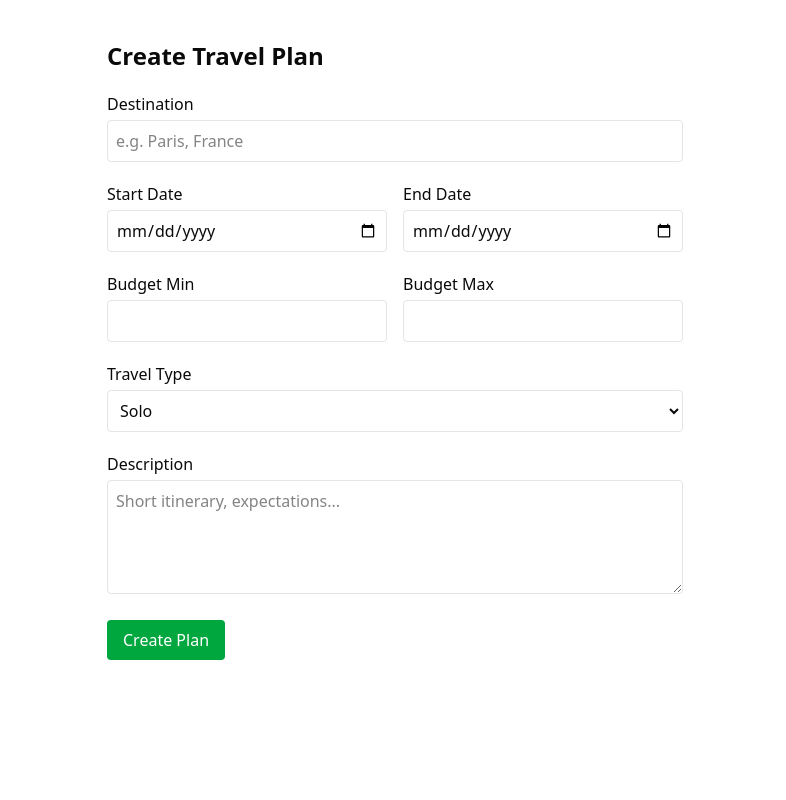
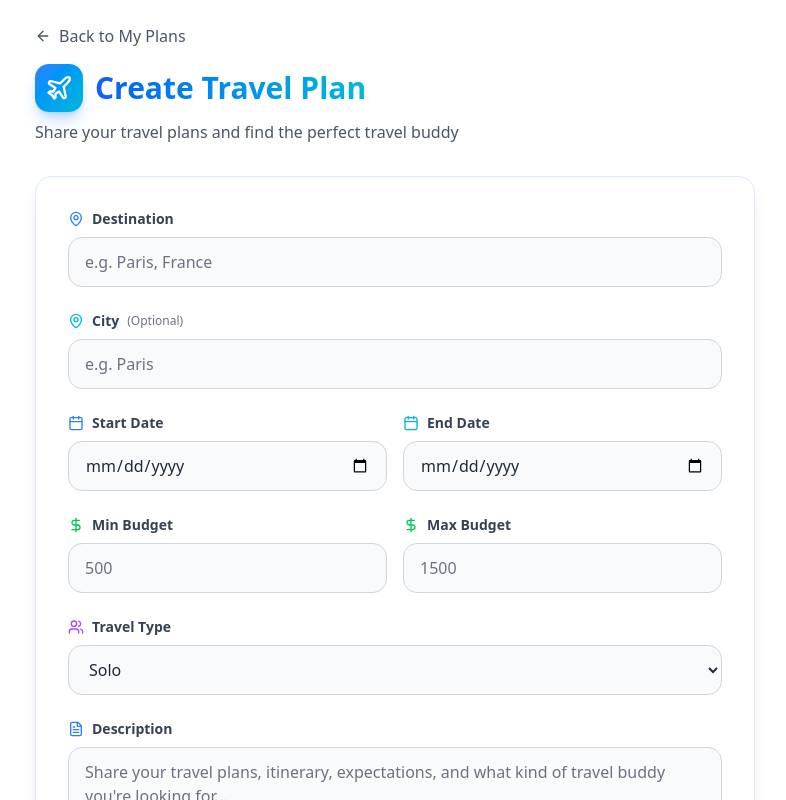
Before and after one commit to tanveer19/L2-B5-Assignment-8, a Next.js app: page /user/add-plan in a window 1280 px wide. Shown: the top 800 px of the page, without its empty margins (245-1031 px from the left). Built offline with nearby package versions, Linux system fonts and the light colour scheme.

Commit message:
Create Travel Plan update

```diff
--- a/src/app/(dashboardLayout)/user/add-plan/page.tsx
+++ b/src/app/(dashboardLayout)/user/add-plan/page.tsx
@@ -2,16 +2,28 @@
 
 import { useState } from "react";
 import { useRouter } from "next/navigation";
+import {
+  Plane,
+  MapPin,
+  Calendar,
+  DollarSign,
+  Users,
+  FileText,
+  Sparkles,
+  ArrowLeft,
+} from "lucide-react";
+import Link from "next/link";
 
 export default function AddTravelPlanPage() {
   const router = useRouter();
 
   const [destination, setDestination] = useState("");
+  const [city, setCity] = useState("");
   const [startDate, setStartDate] = useState("");
   const [endDate, setEndDate] = useState("");
   const [budgetMin, setBudgetMin] = useState("");
   const [budgetMax, setBudgetMax] = useState("");
-  const [travelType, setTravelType] = useState("Solo");
+  const [travelType, setTravelType] = useState("SOLO");
   const [description, setDescription] = useState("");
 
   const [loading, setLoading] = useState(false);
@@ -31,11 +43,12 @@ export default function AddTravelPlanPage() {
         },
         body: JSON.stringify({
           destination,
+          city: city || undefined,
           startDate,
           endDate,
           minBudget: Number(budgetMin) || undefined,
           maxBudget: Number(budgetMax) || undefined,
-          travelType: travelType.toUpperCase(), // SOLO, FAMILY, FRIENDS
+          travelType,
           description,
           visibility: "PUBLIC",
         }),
@@ -58,30 +71,85 @@ export default function AddTravelPlanPage() {
   };
 
   return (
-    <div className="max-w-xl mx-auto mt-10">
-      <h1 className="text-2xl font-semibold mb-5">Create Travel Plan</h1>
+    <div className="max-w-3xl mx-auto p-6">
+      {/* Header */}
+      <div className="mb-8">
+        <Link
+          href="/user/my-plans"
+          className="inline-flex items-center gap-2 text-gray-600 dark:text-gray-400 hover:text-blue-600 dark:hover:text-cyan-400 transition-colors mb-4"
+        >
+          <ArrowLeft className="w-4 h-4" />
+          Back to My Plans
+        </Link>
 
-      {errMsg && <p className="text-red-600 mb-3">{errMsg}</p>}
+        <div className="flex items-center gap-3 mb-2">
+          <div className="p-2.5 rounded-xl bg-gradient-to-br from-blue-500 to-cyan-500 shadow-lg shadow-blue-500/30">
+            <Plane className="w-7 h-7 text-white" />
+          </div>
+          <h1 className="text-3xl font-bold bg-gradient-to-r from-blue-600 to-cyan-500 bg-clip-text text-transparent">
+            Create Travel Plan
+          </h1>
+        </div>
+        <p className="text-gray-600 dark:text-gray-400">
+          Share your travel plans and find the perfect travel buddy
+        </p>
+      </div>
 
-      <form onSubmit={handleSubmit} className="space-y-5">
+      {errMsg && (
+        <div className="mb-6 p-4 bg-red-50 dark:bg-red-900/20 border border-red-200 dark:border-red-800 rounded-xl text-red-600 dark:text-red-400 flex items-start gap-3">
+          <div className="mt-0.5">⚠️</div>
+          <div>{errMsg}</div>
+        </div>
+      )}
+
+      <form
+        onSubmit={handleSubmit}
+        className="bg-white dark:bg-gray-900 border border-blue-100 dark:border-gray-700 rounded-2xl shadow-lg p-8 space-y-6"
+      >
+        {/* Destination */}
         <div>
-          <label className="block mb-1">Destination</label>
+          <label className="flex items-center gap-2 text-sm font-semibold text-gray-700 dark:text-gray-300 mb-2">
+            <MapPin className="w-4 h-4 text-blue-500" />
+            Destination
+          </label>
           <input
             type="text"
             placeholder="e.g. Paris, France"
-            className="border p-2 w-full rounded"
+            className="w-full px-4 py-3 bg-gray-50 dark:bg-gray-800 border border-gray-300 dark:border-gray-600 rounded-xl text-gray-800 dark:text-gray-200 placeholder-gray-500 focus:outline-none focus:border-blue-500 focus:ring-2 focus:ring-blue-500/20 transition-all"
             value={destination}
             onChange={(e) => setDestination(e.target.value)}
             required
           />
         </div>
 
-        <div className="grid grid-cols-2 gap-4">
+        {/* City (Optional) */}
+        <div>
+          <label className="flex items-center gap-2 text-sm font-semibold text-gray-700 dark:text-gray-300 mb-2">
+            <MapPin className="w-4 h-4 text-cyan-500" />
+            City{" "}
+            <span className="text-xs font-normal text-gray-500">
+              (Optional)
+            </span>
+          </label>
+          <input
+            type="text"
+            placeholder="e.g. Paris"
+            className="w-full px-4 py-3 bg-gray-50 dark:bg-gray-800 border border-gray-300 dark:border-gray-600 rounded-xl text-gray-800 dark:text-gray-200 placeholder-gray-500 focus:outline-none focus:border-cyan-500 focus:ring-2 focus:ring-cyan-500/20 transition-all"
+            value={city}
+            onChange={(e) => setCity(e.target.value)}
+          />
+        </div>
+
+        {/* Dates */}
+        <div className="grid grid-cols-1 md:grid-cols-2 gap-4">
           <div>
-            <label className="block mb-1">Start Date</label>
+            <label className="flex items-center gap-2 text-sm font-semibold text-gray-700 dark:text-gray-300 mb-2">
+              <Calendar className="w-4 h-4 text-blue-500" />
+              Start Date
+            </label>
             <input
               type="date"
-              className="border p-2 w-full rounded"
+              className="w-full px-4 py-3 bg-gray-50 dark:bg-gray-800 border border-gray-300 dark:border-gray-600 rounded-xl text-gray-800 dark:text-gray-200 focus:outline-none focus:border-blue-500 focus:ring-2 focus:ring-blue-500/20 transition-all"
               value={startDate}
               onChange={(e) => setStartDate(e.target.value)}
               required
@@ -89,10 +157,13 @@ export default function AddTravelPlanPage() {
           </div>
 
           <div>
-            <label className="block mb-1">End Date</label>
+            <label className="flex items-center gap-2 text-sm font-semibold text-gray-700 dark:text-gray-300 mb-2">
+              <Calendar className="w-4 h-4 text-cyan-500" />
+              End Date
+            </label>
             <input
               type="date"
-              className="border p-2 w-full rounded"
+              className="w-full px-4 py-3 bg-gray-50 dark:bg-gray-800 border border-gray-300 dark:border-gray-600 rounded-xl text-gray-800 dark:text-gray-200 focus:outline-none focus:border-cyan-500 focus:ring-2 focus:ring-cyan-500/20 transition-all"
               value={endDate}
               onChange={(e) => setEndDate(e.target.value)}
               required
@@ -100,61 +171,90 @@ export default function AddTravelPlanPage() {
           </div>
         </div>
 
-        <div className="grid grid-cols-2 gap-4">
+        {/* Budget */}
+        <div className="grid grid-cols-1 md:grid-cols-2 gap-4">
           <div>
-            <label className="block mb-1">Budget Min</label>
+            <label className="flex items-center gap-2 text-sm font-semibold text-gray-700 dark:text-gray-300 mb-2">
+              <DollarSign className="w-4 h-4 text-green-500" />
+              Min Budget
+            </label>
             <input
               type="number"
-              className="border p-2 w-full rounded"
+              placeholder="500"
+              className="w-full px-4 py-3 bg-gray-50 dark:bg-gray-800 border border-gray-300 dark:border-gray-600 rounded-xl text-gray-800 dark:text-gray-200 placeholder-gray-500 focus:outline-none focus:border-green-500 focus:ring-2 focus:ring-green-500/20 transition-all"
               value={budgetMin}
               onChange={(e) => setBudgetMin(e.target.value)}
-              required
             />
           </div>
 
           <div>
-            <label className="block mb-1">Budget Max</label>
+            <label className="flex items-center gap-2 text-sm font-semibold text-gray-700 dark:text-gray-300 mb-2">
+              <DollarSign className="w-4 h-4 text-green-500" />
+              Max Budget
+            </label>
             <input
               type="number"
-              className="border p-2 w-full rounded"
+              placeholder="1500"
+              className="w-full px-4 py-3 bg-gray-50 dark:bg-gray-800 border border-gray-300 dark:border-gray-600 rounded-xl text-gray-800 dark:text-gray-200 placeholder-gray-500 focus:outline-none focus:border-green-500 focus:ring-2 focus:ring-green-500/20 transition-all"
               value={budgetMax}
               onChange={(e) => setBudgetMax(e.target.value)}
-              required
             />
           </div>
         </div>
 
+        {/* Travel Type */}
         <div>
-          <label className="block mb-1">Travel Type</label>
+          <label className="flex items-center gap-2 text-sm font-semibold text-gray-700 dark:text-gray-300 mb-2">
+            <Users className="w-4 h-4 text-purple-500" />
+            Travel Type
+          </label>
           <select
-            className="border p-2 w-full rounded"
+            className="w-full px-4 py-3 bg-gray-50 dark:bg-gray-800 border border-gray-300 dark:border-gray-600 rounded-xl text-gray-800 dark:text-gray-200 focus:outline-none focus:border-purple-500 focus:ring-2 focus:ring-purple-500/20 transition-all"
             value={travelType}
             onChange={(e) => setTravelType(e.target.value)}
           >
-            <option value="Solo">Solo</option>
-            <option value="Family">Family</option>
-            <option value="Friends">Friends</option>
+            <option value="SOLO">Solo</option>
+            <option value="FAMILY">Family</option>
+            <option value="FRIENDS">Friends</option>
           </select>
         </div>
 
+        {/* Description */}
         <div>
-          <label className="block mb-1">Description</label>
+          <label className="flex items-center gap-2 text-sm font-semibold text-gray-700 dark:text-gray-300 mb-2">
+            <FileText className="w-4 h-4 text-blue-500" />
+            Description
+          </label>
           <textarea
-            className="border p-2 w-full rounded"
-            rows={4}
-            placeholder="Short itinerary, expectations..."
+            className="w-full px-4 py-3 bg-gray-50 dark:bg-gray-800 border border-gray-300 dark:border-gray-600 rounded-xl text-gray-800 dark:text-gray-200 placeholder-gray-500 focus:outline-none focus:border-blue-500 focus:ring-2 focus:ring-blue-500/20 transition-all resize-none"
+            rows={5}
+            placeholder="Share your travel plans, itinerary, expectations, and what kind of travel buddy you're looking for..."
             value={description}
             onChange={(e) => setDescription(e.target.value)}
             required
           />
         </div>
 
-        <button
-          disabled={loading}
-          className="bg-green-600 text-white py-2 px-4 rounded disabled:opacity-50"
-        >
-          {loading ? "Creating..." : "Create Plan"}
-        </button>
+        {/* Submit Button */}
+        <div className="flex items-center gap-4 pt-4">
+          <button
+            type="submit"
+            disabled={loading}
+            className="flex-1 flex items-center justify-center gap-2 px-6 py-4 bg-gradient-to-r from-blue-500 to-cyan-500 hover:from-blue-600 hover:to-cyan-600 disabled:from-gray-400 disabled:to-gray-500 text-white rounded-xl font-semibold shadow-lg shadow-blue-500/30 transition-all duration-300 hover:scale-105 hover:shadow-xl hover:shadow-blue-500/40 disabled:cursor-not-allowed disabled:hover:scale-100"
+          >
+            {loading ? (
+              <>
+                <div className="w-5 h-5 border-2 border-white border-t-transparent rounded-full animate-spin"></div>
+                Creating...
+              </>
+            ) : (
+              <>
+                <Sparkles className="w-5 h-5" />
+                Create Travel Plan
+              </>
+            )}
+          </button>
+        </div>
       </form>
     </div>
   );
```
